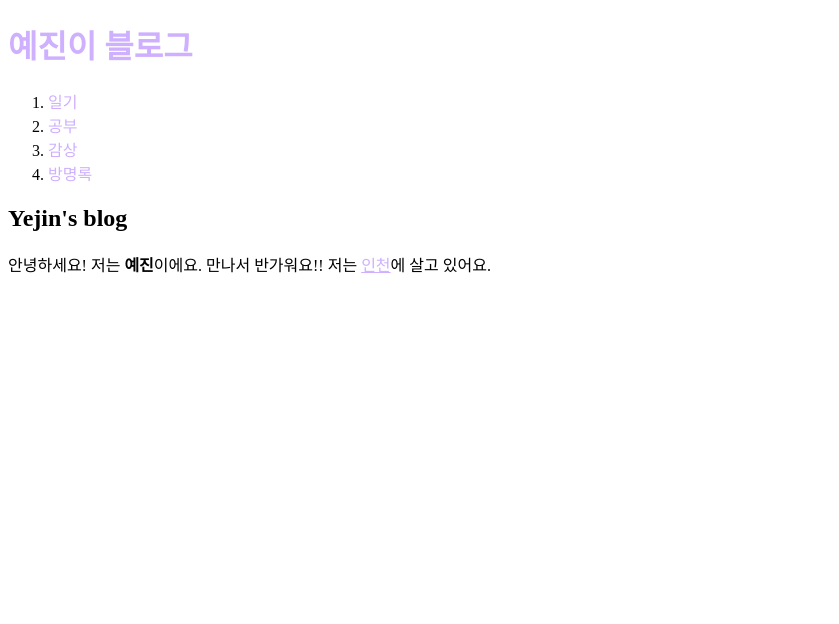
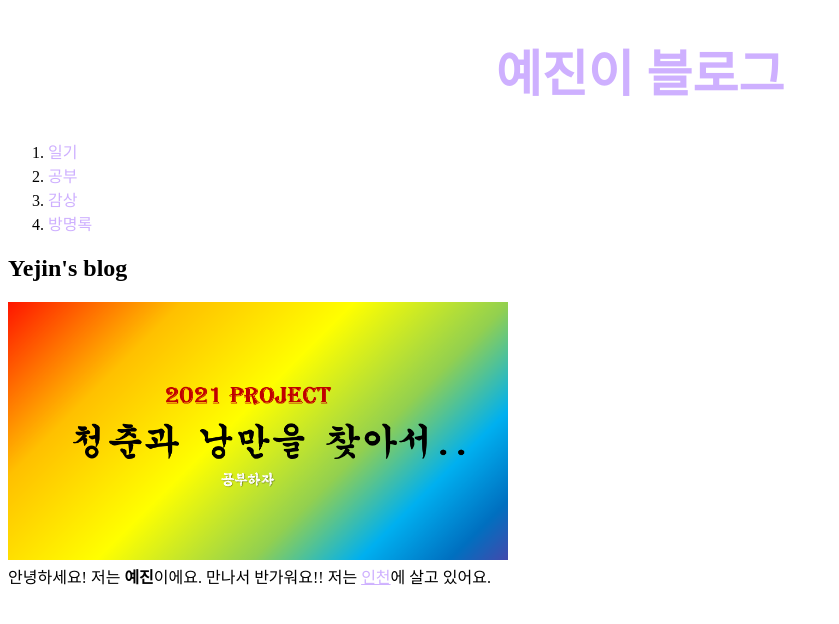
Before and after one commit to leeyejin1231/web1, a plain HTML site: page index.html in a window 1280 px wide. Shown: the whole page, without its empty margins (0-839 px from the left). Drawn offline with Linux system fonts and the light colour scheme.

Commit message:
feat: change Font and image

```diff
--- a/index.html
+++ b/index.html
@@ -7,6 +7,10 @@
     a {
       color:rgb(206, 176, 255);
       text-decoration: none;
+    }
+    h1 {
+      font-size: 50px;
+      text-align: center;
     }
   </style>
 </head>
@@ -29,6 +33,7 @@
   </ol> -->
 
   <h2>Yejin's blog</h2>
+  <img src="images/sss.PNG" style="width:500px"><br>
   안녕하세요! 저는 <strong>예진</strong>이에요.
   만나서 반가워요!! 저는 <a href = "https://www.incheon.go.kr/index" target="_blank" title = "인천시청 사이트"><u>인천</u></a>에 살고 있어요.
 </body>
```
Also changed, not shown: 1.html (+6 -1 lines), 2.html (+4 -0 lines), 3.html (+4 -0 lines), 4.html (+4 -0 lines), images/sss.PNG (added).
